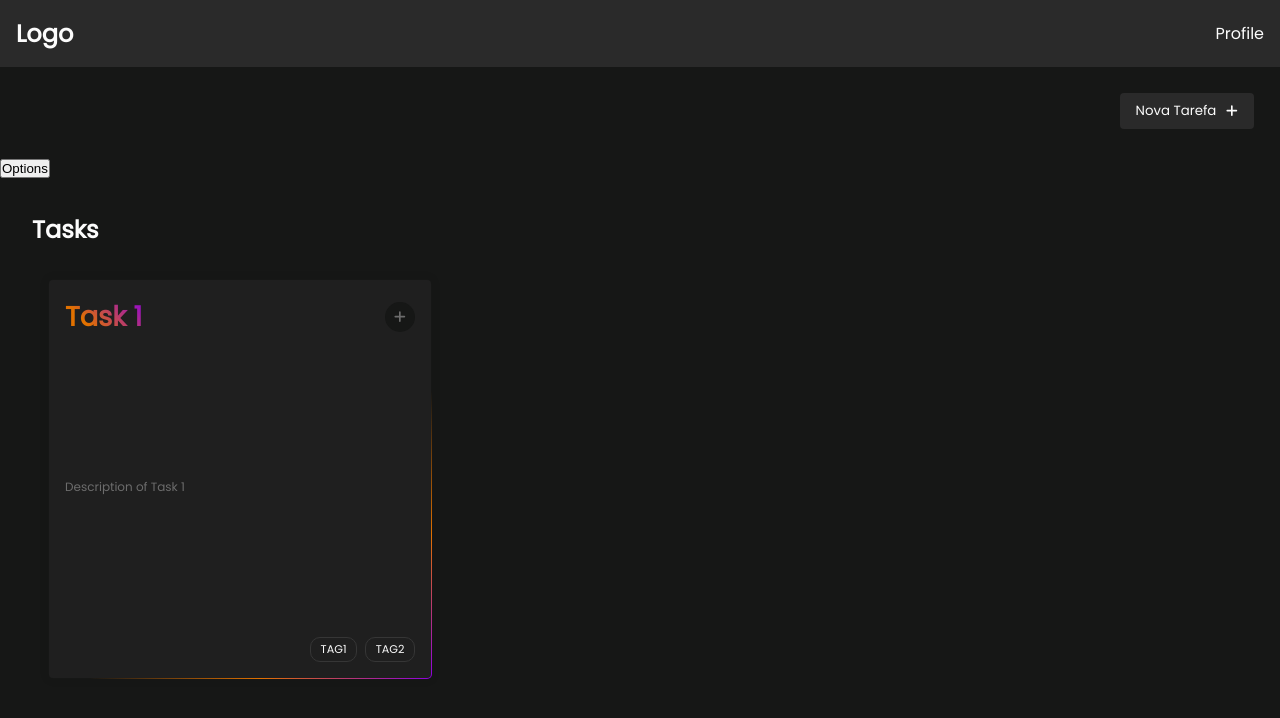
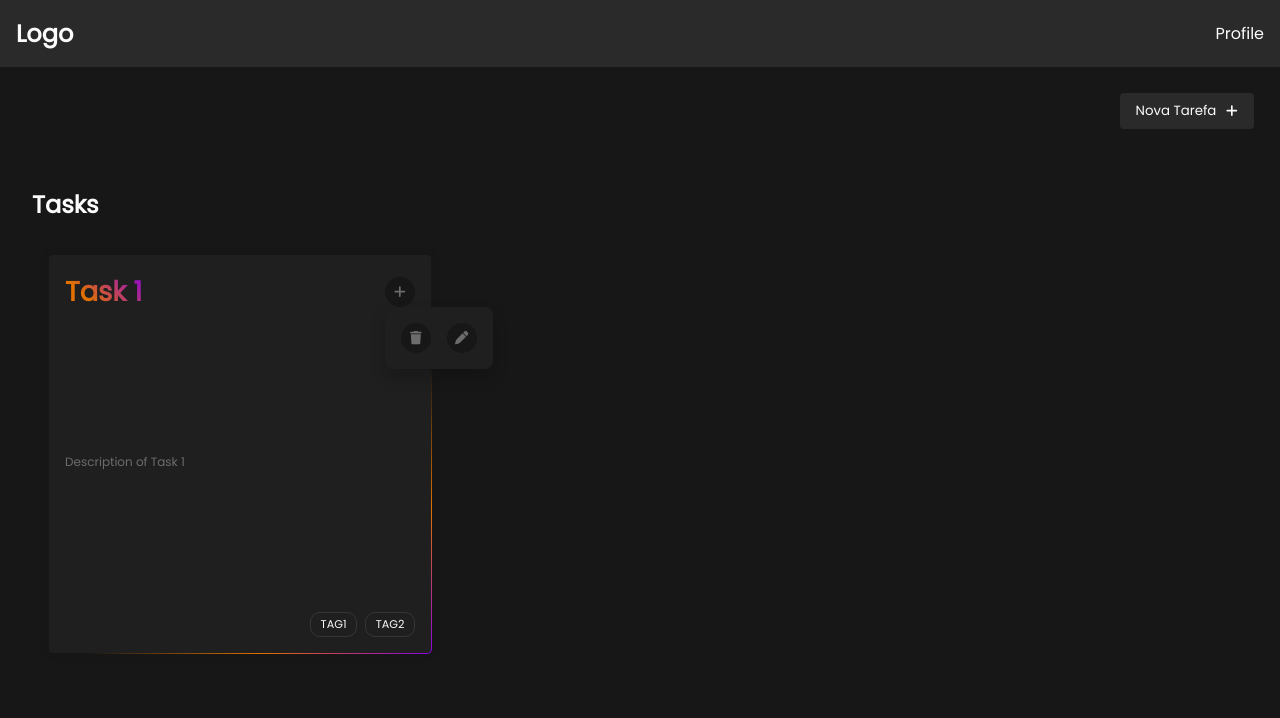
Before and after one commit to Jackson-SM/Vue-ToDoList, a Vue app: page / in a window 1280 px wide. Both pictures are taken after a click on the button 400 px from the left and 317 px from the top of the page. Shown: the top 718 px of the page. Built offline with nearby package versions, Linux system fonts and the light colour scheme.

Commit message:
feat: fix dropdown menu and dropdown options task

```diff
--- a/src/App.vue
+++ b/src/App.vue
@@ -19,7 +19,6 @@ const { tasks } = useTasks();
                 <FontAwesomeIcon :icon="faPlus" />
             </ButtonModal>
         </div>
-        <DropdownOptionsTask />
         <section class="card-section">
             <h2>Tasks</h2>
             <div class="card-container">
--- a/src/components/CardTask.vue
+++ b/src/components/CardTask.vue
@@ -1,8 +1,6 @@
 <script setup lang="ts">
-import { faPlus } from "@fortawesome/free-solid-svg-icons";
-import { FontAwesomeIcon } from "@fortawesome/vue-fontawesome";
 import BadgeComponent from "./Badge.vue";
-import ButtonCircle from "./ButtonCircle.vue";
+import DropdownOptionsTask from "./DropdownOptionsTask.vue";
 import { TaskProps } from "./types/TaskProps.ts";
 
 const props = defineProps<{
@@ -16,9 +14,7 @@ const { title, description, tags } = props.task;
     <div class="card">
         <header>
             <h3 class="title">{{ title }}</h3>
-            <ButtonCircle>
-                <FontAwesomeIcon :icon="faPlus" />
-            </ButtonCircle>
+            <DropdownOptionsTask />
         </header>
         <div class="content">
             <p class="description">{{ description }}</p>
--- a/src/components/DropdownMenu.vue
+++ b/src/components/DropdownMenu.vue
@@ -31,7 +31,7 @@ const toggleDropdown = () => {
     pointer-events: none;
 
     position: absolute;
-    min-width: 160px;
+
     padding: 1rem;
 
     box-shadow: 0 8px 16px 0 rgba(0, 0, 0, 0.2);
@@ -42,6 +42,9 @@ const toggleDropdown = () => {
     z-index: 1;
 
     transition: all ease 0.3s;
+
+    display: flex;
+    gap: 1rem;
 }
 
 .dropdown-content.is_open {
--- a/src/components/DropdownOptionsTask.vue
+++ b/src/components/DropdownOptionsTask.vue
@@ -1,21 +1,24 @@
 <script setup lang="ts">
 import DropDownMenu from "./DropdownMenu.vue";
 import ButtonCircle from "./ButtonCircle.vue";
-import { faTrash } from "@fortawesome/free-solid-svg-icons";
+import { faTrash, faPlus, faPen } from "@fortawesome/free-solid-svg-icons";
 import { FontAwesomeIcon } from "@fortawesome/vue-fontawesome";
 </script>
 
 <template>
     <DropDownMenu>
         <template #trigger="{ toggleDropdown }">
-            <button @click="toggleDropdown">Options</button>
+            <ButtonCircle @click="toggleDropdown">
+                <FontAwesomeIcon :icon="faPlus" />
+            </ButtonCircle>
         </template>
         <template #content>
-            <div>
-                <ButtonCircle>
-                    <FontAwesomeIcon :icon="faTrash" />
-                </ButtonCircle>
-            </div>
+            <ButtonCircle>
+                <FontAwesomeIcon :icon="faTrash" />
+            </ButtonCircle>
+            <ButtonCircle>
+                <FontAwesomeIcon :icon="faPen" />
+            </ButtonCircle>
         </template>
     </DropDownMenu>
 </template>
```
